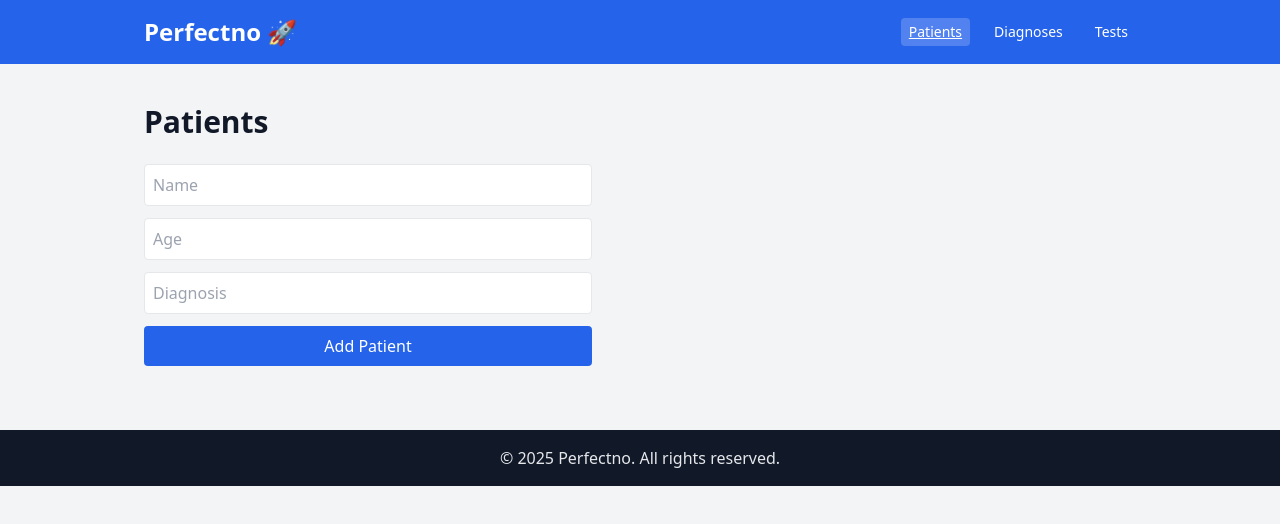
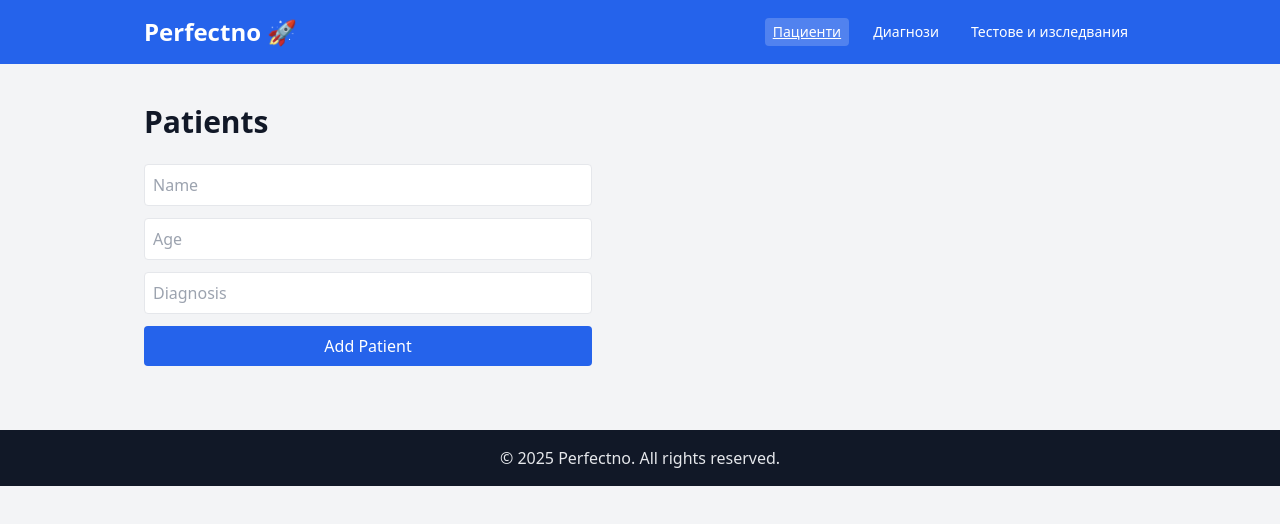
Before and after one commit to 230631040-maker/drkostadinov, a Next.js app: page /patients in a window 1280 px wide. Shown: the top 524 px of the page. Built offline with nearby package versions, Linux system fonts and the light colour scheme.

Commit message:
Update NavBar.tsx

```diff
--- a/components/NavBar.tsx
+++ b/components/NavBar.tsx
@@ -3,9 +3,9 @@ import Link from "next/link";
 import { usePathname } from "next/navigation";
 
 const links = [
-  { href: "/patients", label: "Patients" },
-  { href: "/diagnoses", label: "Diagnoses" },
-  { href: "/tests", label: "Tests" },
+  { href: "/patients", label: "Пациенти" },
+  { href: "/diagnoses", label: "Диагнози" },
+  { href: "/tests", label: "Тестове и изследвания" },
 ];
 
 export default function NavBar() {
```
